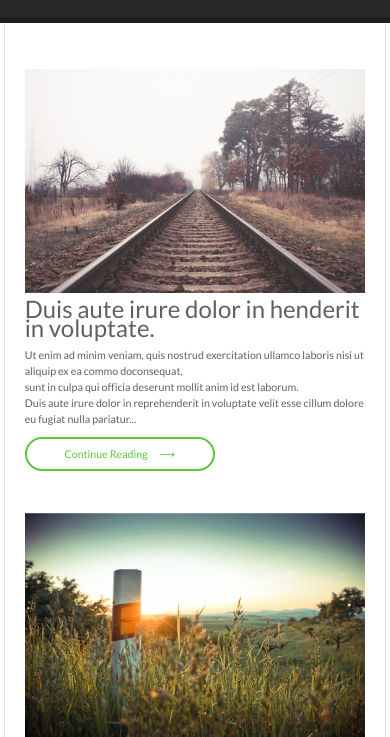
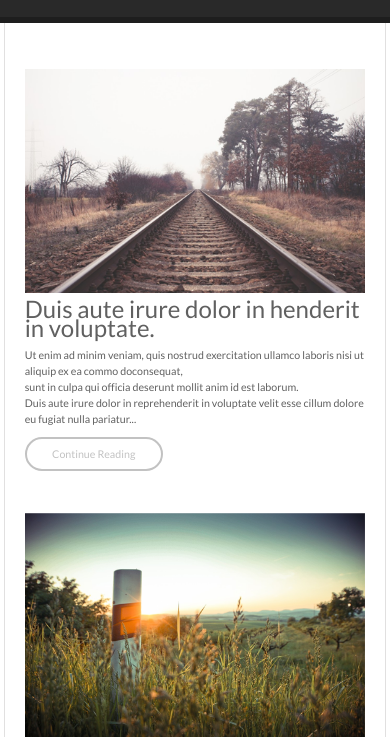
Before and after one commit to ofirb25/bloggin, a plain HTML site: page index.html in a window 390 px wide. In both pictures the pointer is over the link 93 px from the left and 561 px from the top of the page. Shown: the part 107-844 px from the top of the page. Drawn offline with nearby package versions, Linux system fonts and the light colour scheme.

Commit message:
removed hover from mobile

```diff
--- a/css/_post-preview.css
+++ b/css/_post-preview.css
@@ -32,7 +32,7 @@
     transition: all 0.4s;
     white-space: nowrap;
 }
-
+@media (min-width:900px) {
     .post-preview a:hover {
         width:180px;
         color: var(--link-hover-color);
@@ -40,6 +40,7 @@
     .post-preview a:hover::after {
         content: "⟶";
         margin-left:10px;
+    }
 }
 
 @media (max-width: 900px) {
@@ -90,4 +91,7 @@
         font-size: 8pt;
 
     }
+    .post-preview a:hover {
+
     }
+}
```
Lines whose indentation alone changed are shown as unchanged.
